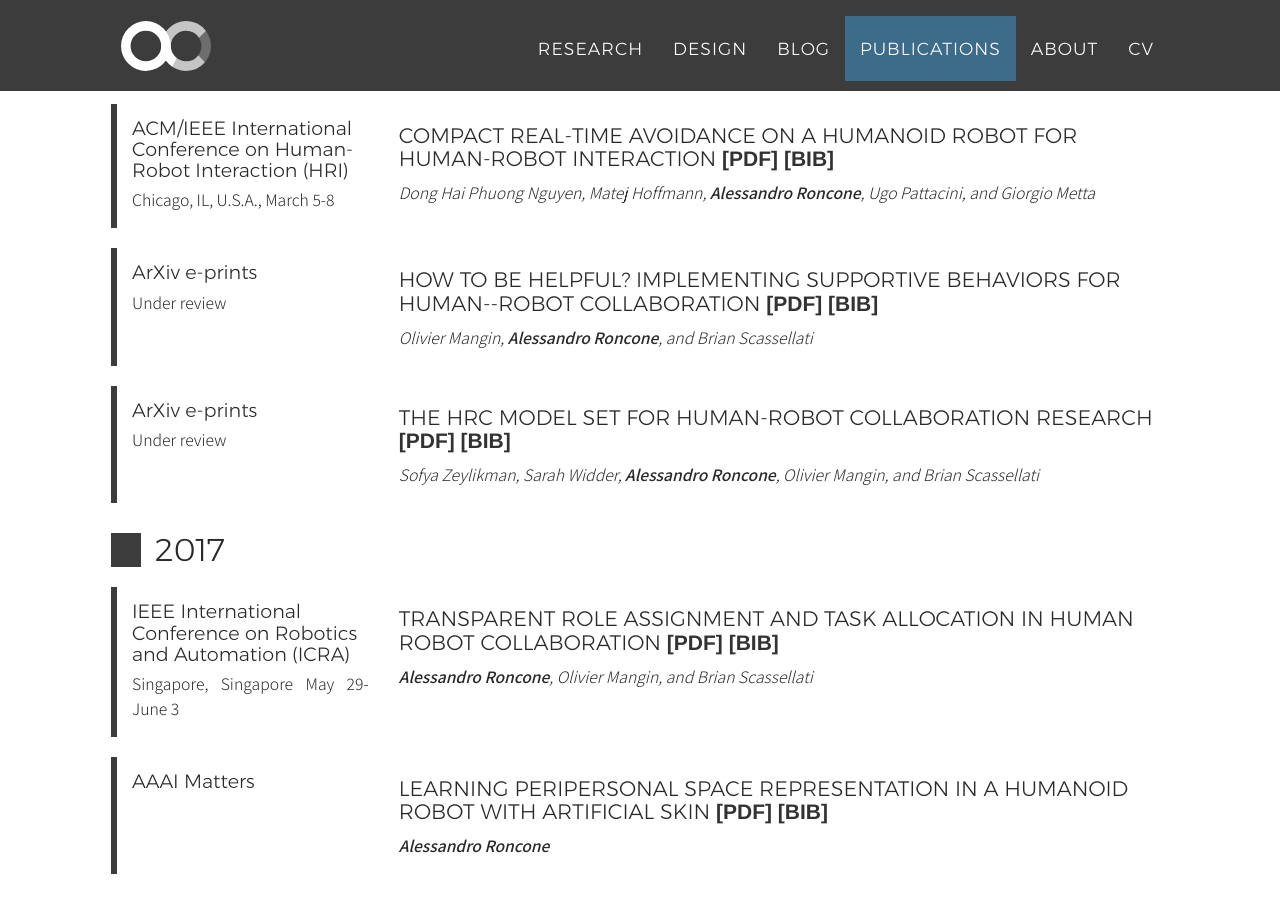
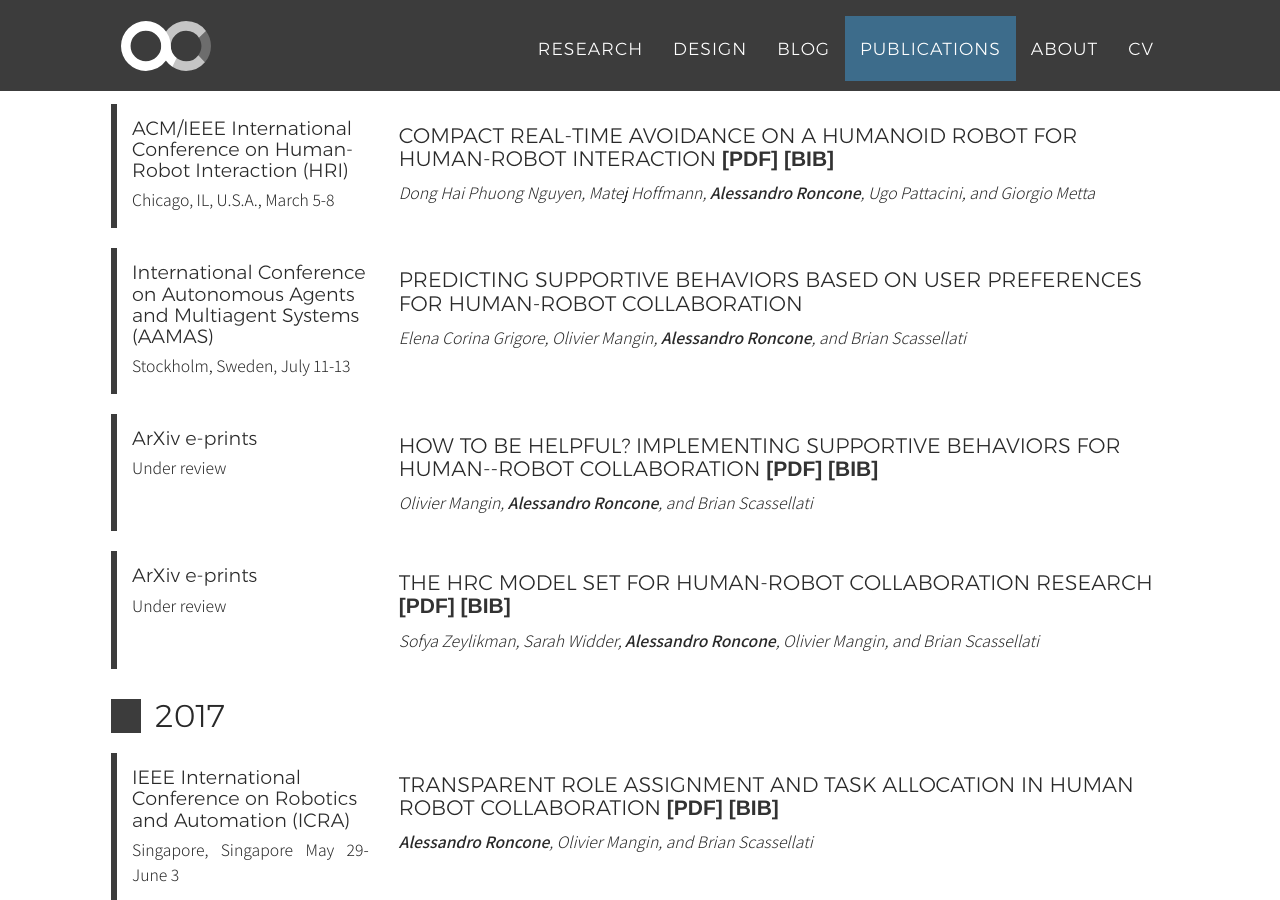
Before and after one commit to alecive/alecive.github.io, a Jekyll site: the page built from publications.html, in a window 1280 px wide and 900 px high, scrolled down 909 px. Built offline with Jekyll 4.4.1, drawn with Linux system fonts in a browser that asks for light colours; nearby versions of some CDN libraries; some web fonts are replaced.

Commit message:
[pub] Added AAMAS paper

```diff
--- a/_data/cv-publications.yml
+++ b/_data/cv-publications.yml
@@ -4,6 +4,11 @@
    venue: ACM/IEEE International Conference on Human-Robot Interaction (HRI)
    where: Chicago, IL, U.S.A., March 5-8
    pdf: "2018_Nguyen_HRI_physical_hri_controller"
+ - title: "Predicting Supportive Behaviors based on User Preferences for Human-Robot Collaboration"
+   authors: Elena Corina Grigore, Olivier Mangin, <b>Alessandro Roncone</b>, and Brian Scassellati
+   year: 2018
+   venue: International Conference on Autonomous Agents and Multiagent Systems (AAMAS)
+   where: Stockholm, Sweden, July 11-13
  - title: "How to be Helpful? Implementing Supportive Behaviors for Human--Robot Collaboration"
    authors: Olivier Mangin, <b>Alessandro Roncone</b>, and Brian Scassellati
    year: 2018
```
